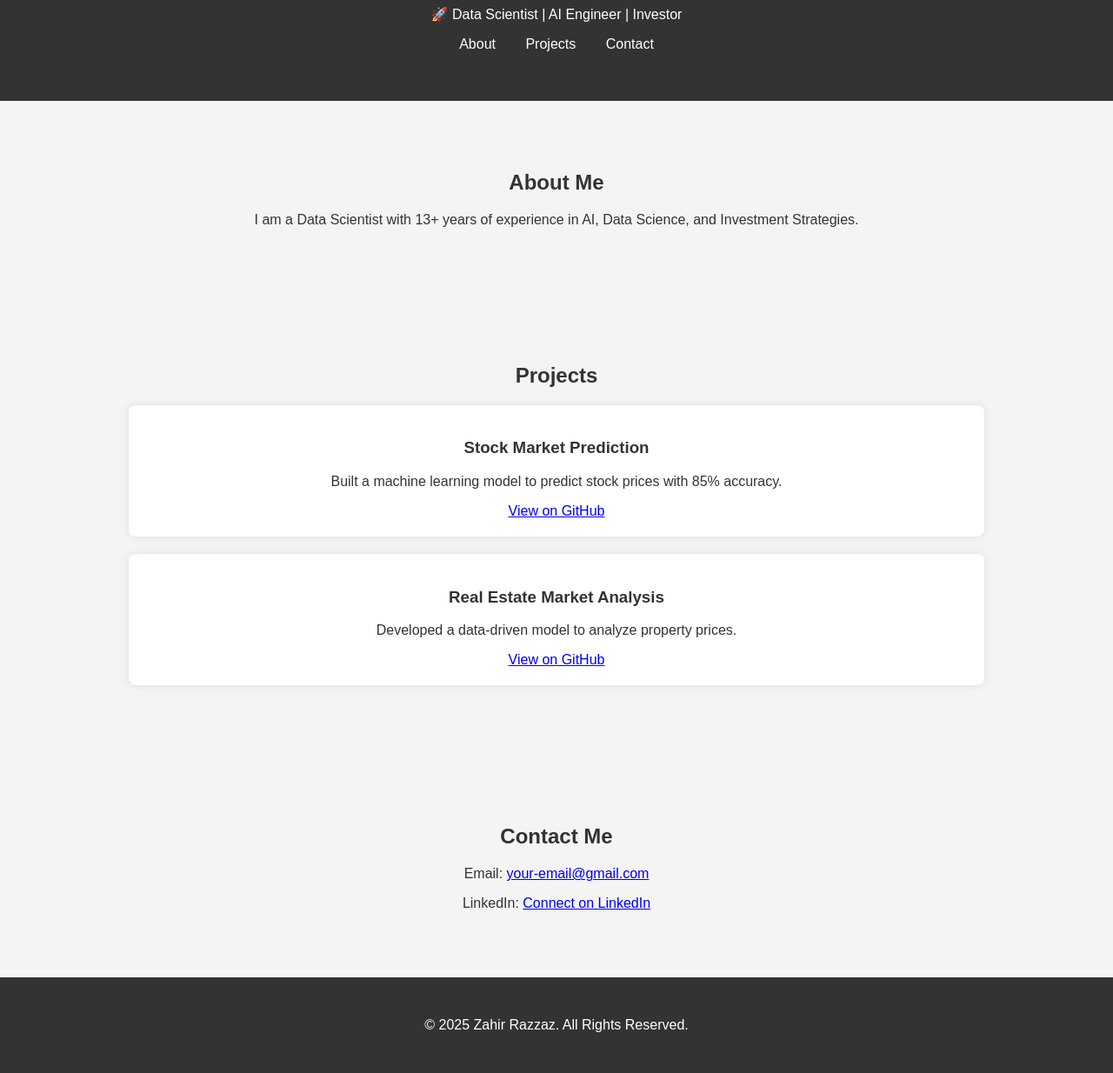
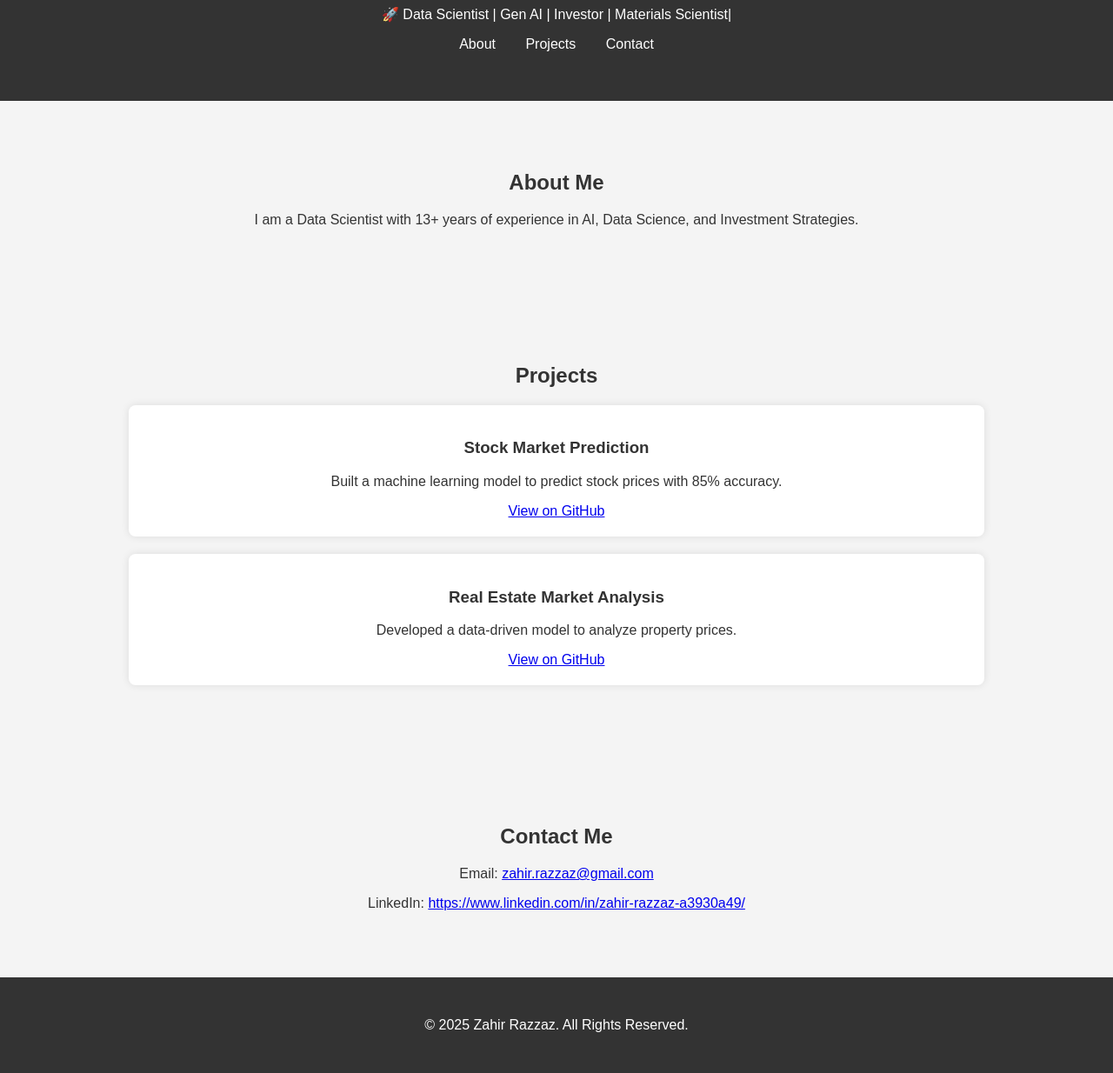
Before and after one commit to Zi63/Portfolio, a plain HTML site: page index.html in a window 1280 px wide. Shown: the part 113-1347 px from the top of the page at 87% size. Drawn offline with Linux system fonts and the light colour scheme.

Commit message:
Update index.html

```diff
--- a/index.html
+++ b/index.html
@@ -10,8 +10,8 @@
 
 <header>
     <div class="container">
-        <h1>Welcome, I'm Zahir Razzaz!</h1>
-        <p>🚀 Data Scientist | AI Engineer | Investor</p>
+        <h1>Zahir RAZZAZ!</h1>
+        <p>🚀 Data Scientist | Gen AI | Investor | Materials Scientist|</p>
         <nav>
             <ul>
                 <li><a href="#about">About</a></li>
@@ -48,8 +48,8 @@
 <section id="contact">
     <div class="container">
         <h2>Contact Me</h2>
-        <p>Email: <a href="mailto:your-email@gmail.com">your-email@gmail.com</a></p>
-        <p>LinkedIn: <a href="https://www.linkedin.com/in/yourname/" target="_blank">Connect on LinkedIn</a></p>
+        <p>Email: <a href="mailto:your-email@gmail.com">zahir.razzaz@gmail.com</a></p>
+        <p>LinkedIn: <a href="https://www.linkedin.com/in/yourname/" target="_blank">https://www.linkedin.com/in/zahir-razzaz-a3930a49/</a></p>
     </div>
 </section>
 
```
